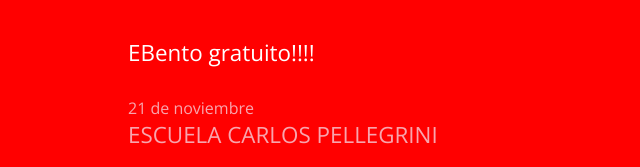
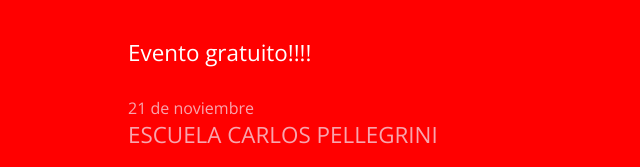
Before and after one commit to P-ez/proyecto-intro-utn, a plain HTML site: page index.html in a window 1280 px wide. Shown: the part 159-326 px from the top of the page, 0-640 px from the left. Drawn offline with nearby package versions, Linux system fonts and the light colour scheme.

Commit message:
Revert "esto es un error"
This reverts commit b6e10e8d3167a0af921b89ef318917712a579bda.

```diff
--- a/index.html
+++ b/index.html
@@ -32,7 +32,7 @@
 			<div class="main-header">
 				<div class="main-header__content">
 					<h1>CodeWeek!!!! <span>BA</span></h1>
-					<h2>EBento gratuito!!!!</h2>
+					<h2>Evento gratuito!!!!</h2>
 					<time datetime="2016-11-21">21 de noviembre</time>
 					<h3>Escuela Carlos Pellegrini</h3>
 					<a href="#registrate" class="btn anchorLink">Inscribite ya</a>
```
